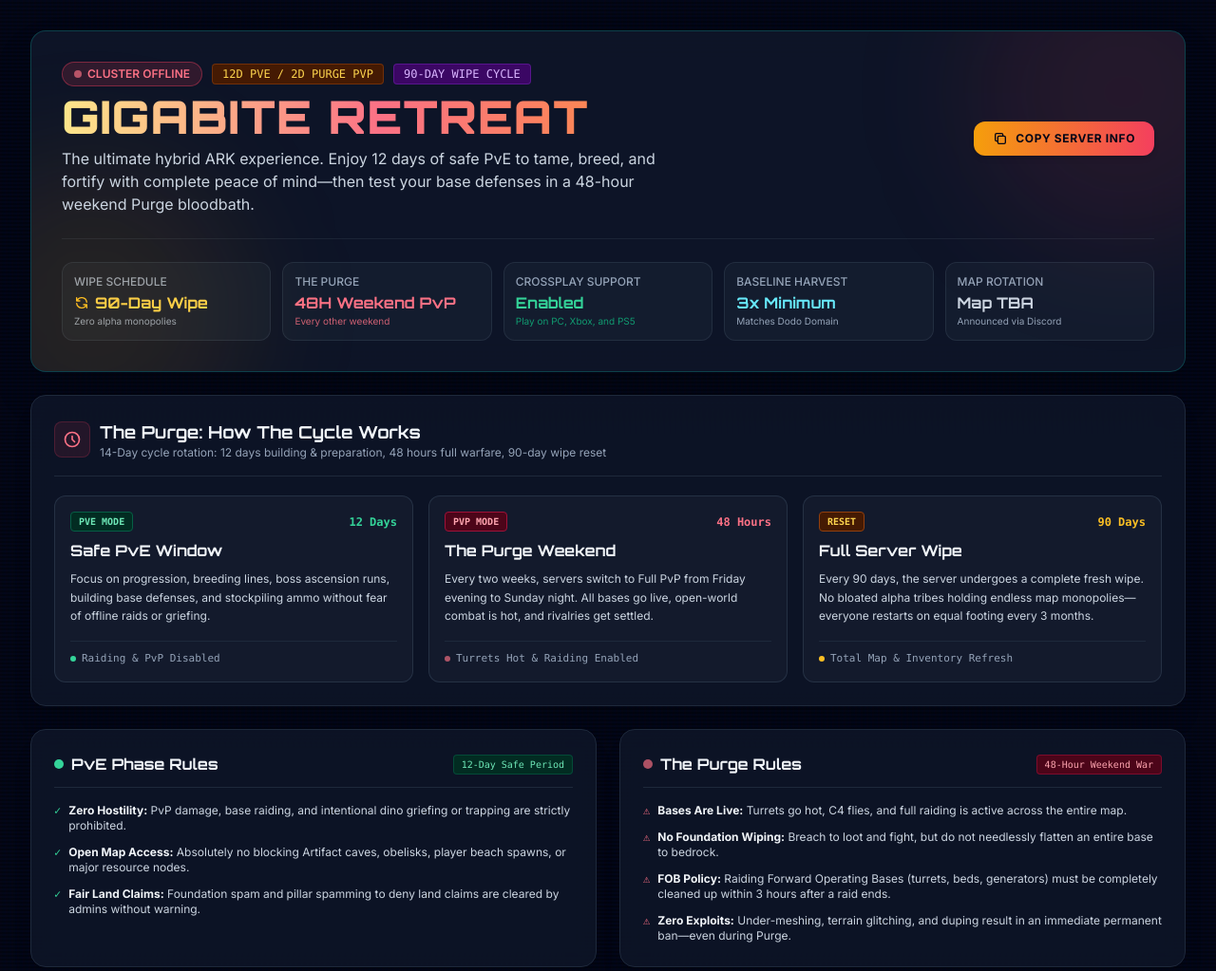
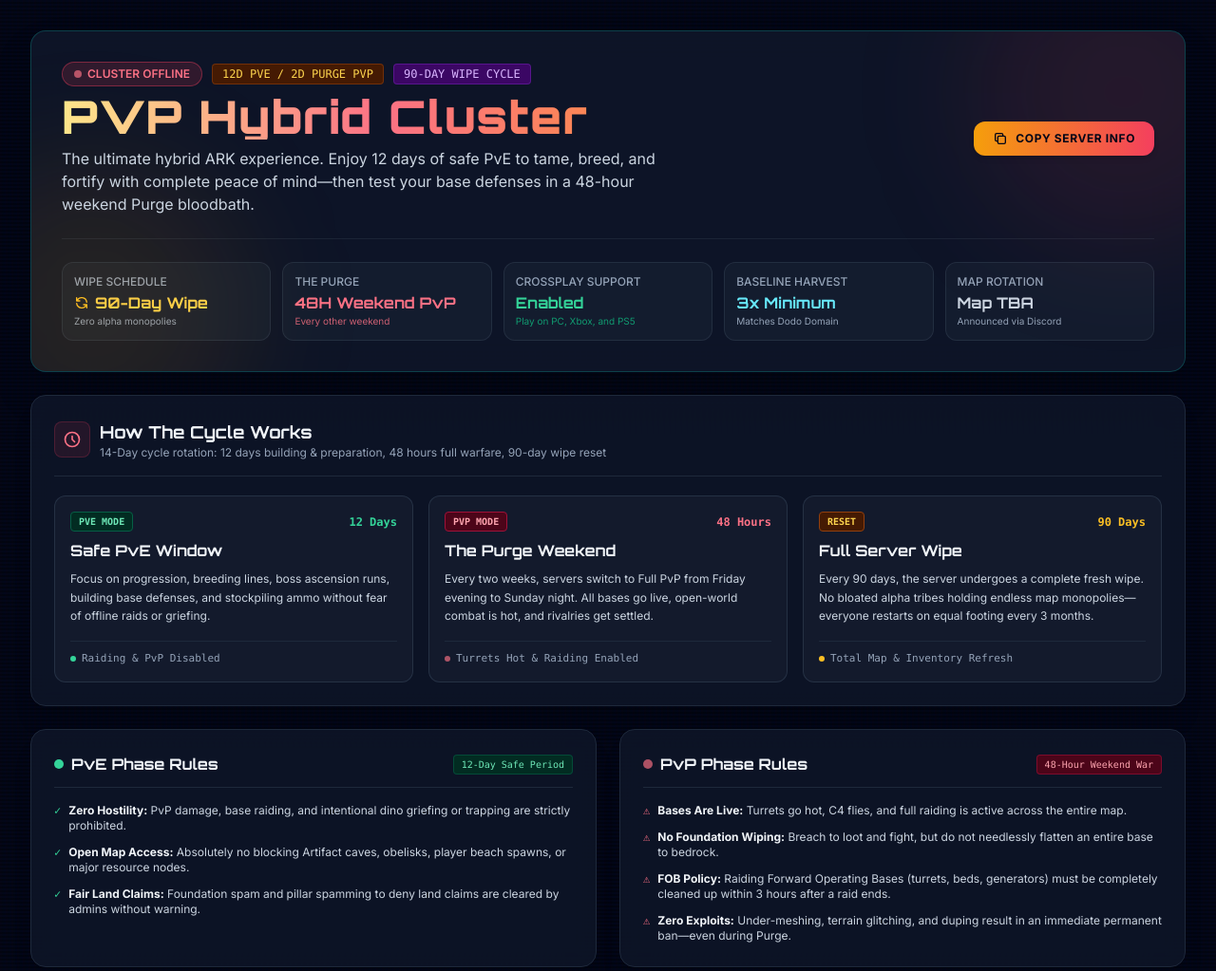
Before and after one commit to achaney55/TekRexpertsCompanion, a Django app: template main/templates/main/server_stats/gbr_stats.html in a window 1280 px wide. Shown: the top 1023 px of the page at 95% size. Run offline with Django 3.2, Linux system fonts and the light colour scheme; the template is opened without the code that fills it, so the values that code supplies are empty; some libraries are stand-ins or nearby versions.

Commit message:
Renamed cluster pages

```diff
--- a/main/templates/main/server_stats/dodo_domain_stats.html
+++ b/main/templates/main/server_stats/dodo_domain_stats.html
@@ -27,7 +27,7 @@
           </div>
 
           <h1 class="font-orbitron text-2xl sm:text-4xl md:text-5xl font-black tracking-wide text-transparent bg-clip-text bg-gradient-to-r from-teal-200 via-cyan-400 to-amber-300">
-            DODO DOMAIN
+            PVE Cluster
           </h1>
 
           <p class="mt-2 text-slate-300 max-w-2xl text-sm md:text-base leading-relaxed">
--- a/main/templates/main/server_stats/gbr_stats.html
+++ b/main/templates/main/server_stats/gbr_stats.html
@@ -29,7 +29,7 @@
           </div>
 
           <h1 class="font-orbitron text-2xl sm:text-4xl md:text-5xl font-black tracking-wide text-transparent bg-clip-text bg-gradient-to-r from-amber-200 via-rose-400 to-orange-400">
-            GIGABITE RETREAT
+            PVP Hybrid Cluster
           </h1>
           <p class="mt-2 text-slate-300 max-w-2xl text-sm md:text-base leading-relaxed">
             The ultimate hybrid ARK experience. Enjoy 12 days of safe PvE to tame, breed, and fortify with complete peace of mind—then test your base defenses in a 48-hour weekend Purge bloodbath.
@@ -99,7 +99,7 @@
           <svg class="w-5 h-5" fill="none" stroke="currentColor" viewBox="0 0 24 24"><path stroke-linecap="round" stroke-linejoin="round" stroke-width="2" d="M12 8v4l3 3m6-3a9 9 0 11-18 0 9 9 0 0118 0z"/></svg>
         </div>
         <div>
-          <h2 class="font-orbitron font-bold text-lg text-slate-100">The Purge: How The Cycle Works</h2>
+          <h2 class="font-orbitron font-bold text-lg text-slate-100">How The Cycle Works</h2>
           <p class="text-xs text-slate-400">14-Day cycle rotation: 12 days building &amp; preparation, 48 hours full warfare, 90-day wipe reset</p>
         </div>
       </div>
@@ -193,7 +193,7 @@
           <div class="flex items-center justify-between pb-3 border-b border-slate-800 mb-4">
             <div class="flex items-center gap-2">
               <span class="w-2.5 h-2.5 rounded-full bg-rose-400 animate-pulse"></span>
-              <h3 class="font-orbitron font-bold text-base text-slate-100">The Purge Rules</h3>
+              <h3 class="font-orbitron font-bold text-base text-slate-100">PvP Phase Rules</h3>
             </div>
             <span class="text-[10px] font-mono px-2 py-0.5 rounded bg-rose-950 text-rose-300 border border-rose-800/60">48-Hour Weekend War</span>
           </div>
```
Also changed, not shown: main/static/images/treestar-leaf.jpg (added).
